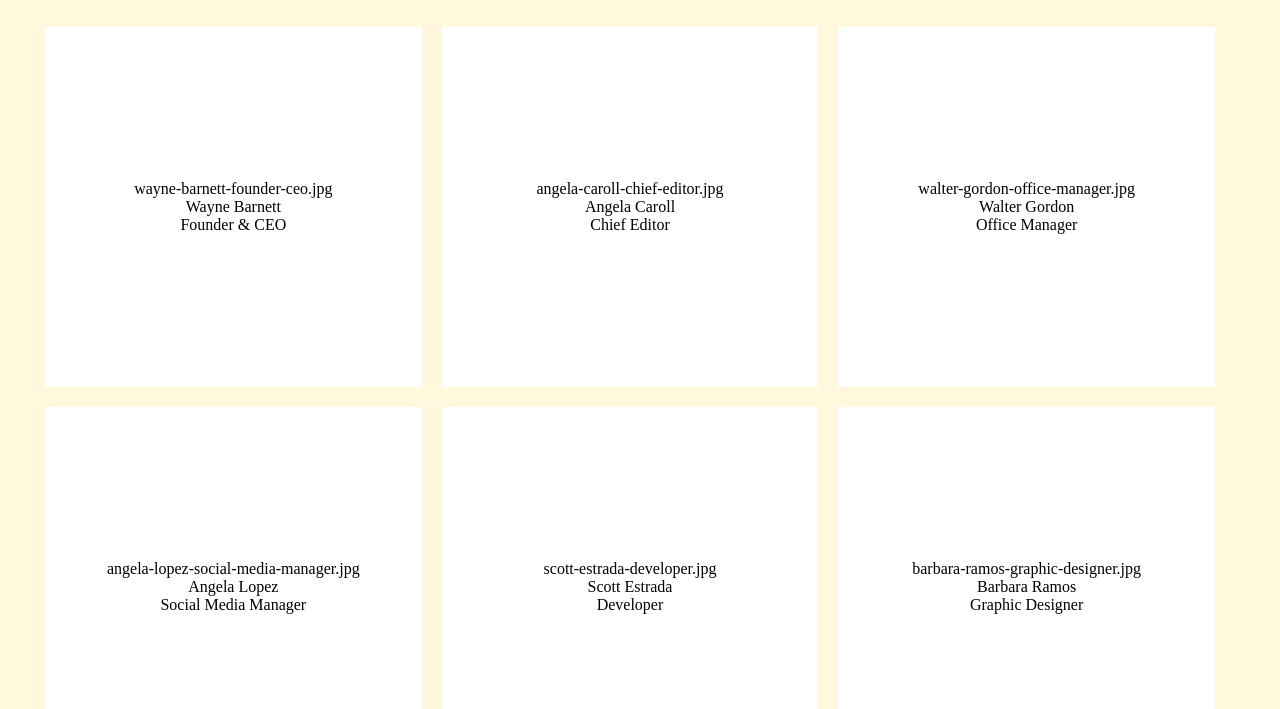
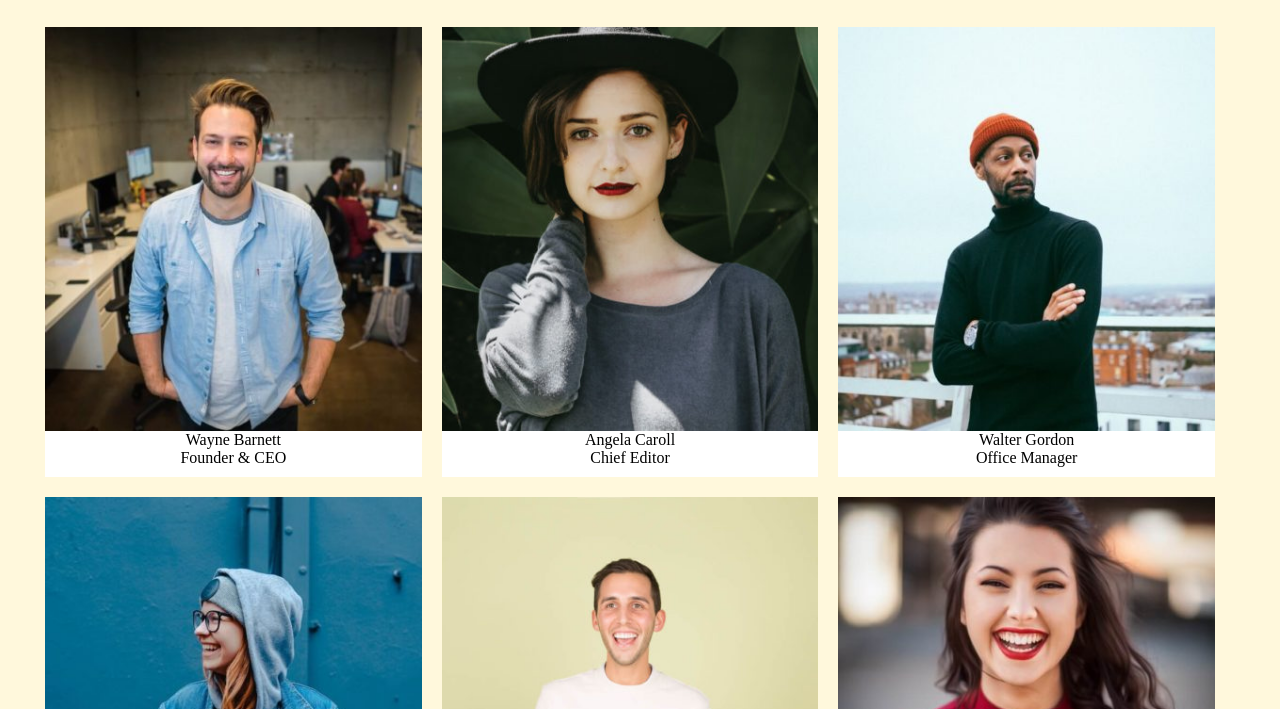
Before and after one commit to FabioMasciarelli/js-our-team, a plain HTML site: page index.html in a window 1280 px wide. Shown: the part 91-800 px from the top of the page. Drawn offline with Linux system fonts and the light colour scheme.

Commit message:
fix: "append" in loop for in

```diff
--- a/css/style.css
+++ b/css/style.css
@@ -7,6 +7,10 @@
 body {
     padding: 15px;
     background-color: cornsilk;
+}
+
+img {
+    max-width: 100%;
 }
 
 h1,
@@ -25,10 +29,11 @@ p {
 }
 
 .card {
+    padding-bottom: 10px;
     background-color: white;
     display: flex;
     flex-direction: column;
-    justify-content: center;
+    justify-content: space-between;
     align-items: center;
     width: calc(100% / 3 - 20px);
 }
--- a/js/script.js
+++ b/js/script.js
@@ -1,5 +1,5 @@
-// const $one = document.queryselector.bind("");
-// const $all = document.queryselectorAll.bind("");
+const $one = document.querySelector.bind(document);
+const $all = document.querySelectorAll.bind(document);
 
 // creare array di oggetti con le informazioni fornite
 
@@ -36,7 +36,7 @@ const profile = [
     }
 ];
 
-const containerElem = document.querySelector(".container");
+const container = $one(".container");
 
 // Stampare su console le informazioni di nome, ruolo e la stringa della foto per ogni membro del team
 // Stampare le stesse informazioni su DOM sottoforma di stringhe.
@@ -45,12 +45,19 @@ for(let i = 0; i < profile.length; i++) {
     let cardElem = document.createElement("div");
     cardElem.classList.add("card");
     let curProfile = profile[i];
+    let profileAttribute;
 
     for(let key in curProfile) {
-        const keyProfile = document.createElement("div");
-        console.log(curProfile[key]);
-        keyProfile.innerHTML = curProfile[key];
-        cardElem.append(keyProfile);
+        if(key === "name" || key === "profession" ) {
+            profileAttribute = document.createElement("div");
+            profileAttribute.innerHTML = curProfile[key];
+            cardElem.append(profileAttribute);
+        } else {
+            const profileImage = document.createElement("img");
+            profileImage.src = "./img/" + curProfile[key];
+            cardElem.append(profileImage);
+        }
     }
-    containerElem.append(cardElem);
+
+    container.append(cardElem);
 }
```
Also changed, not shown: index.html (+0 -2 lines).
